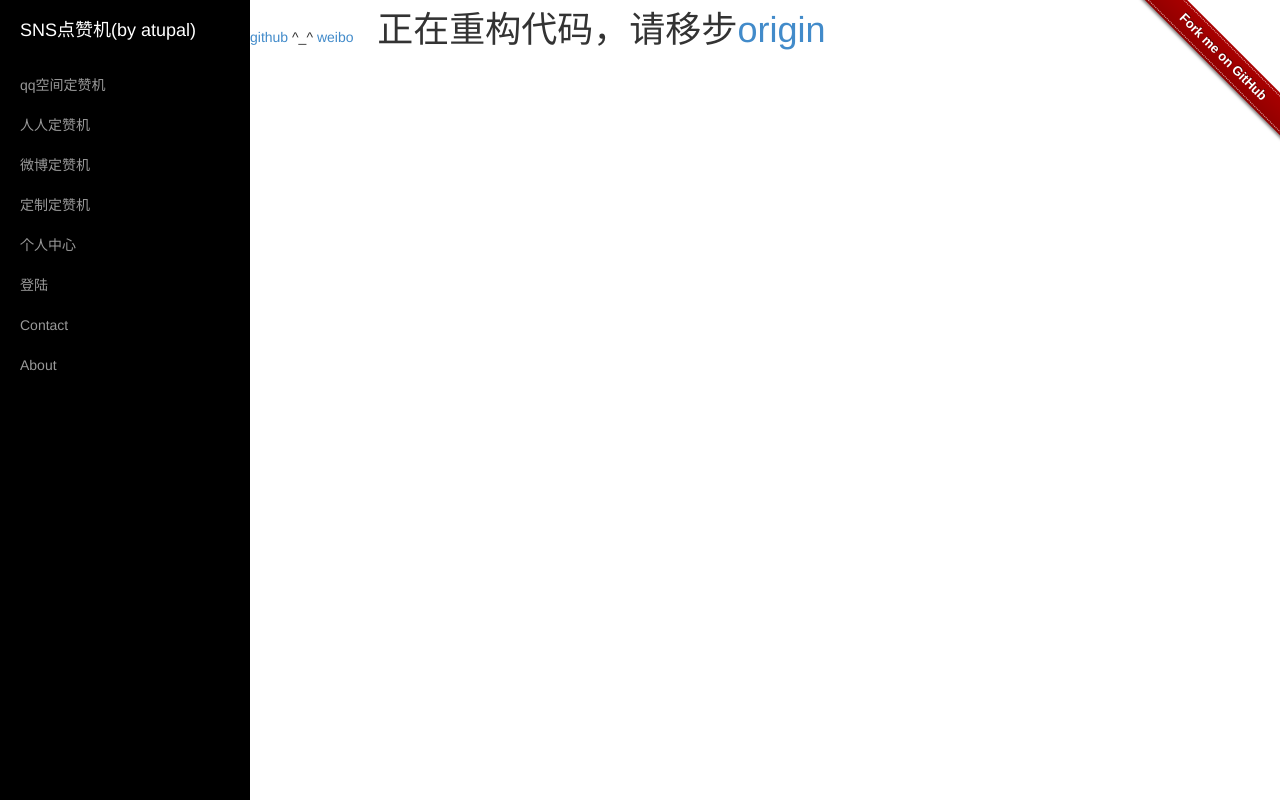
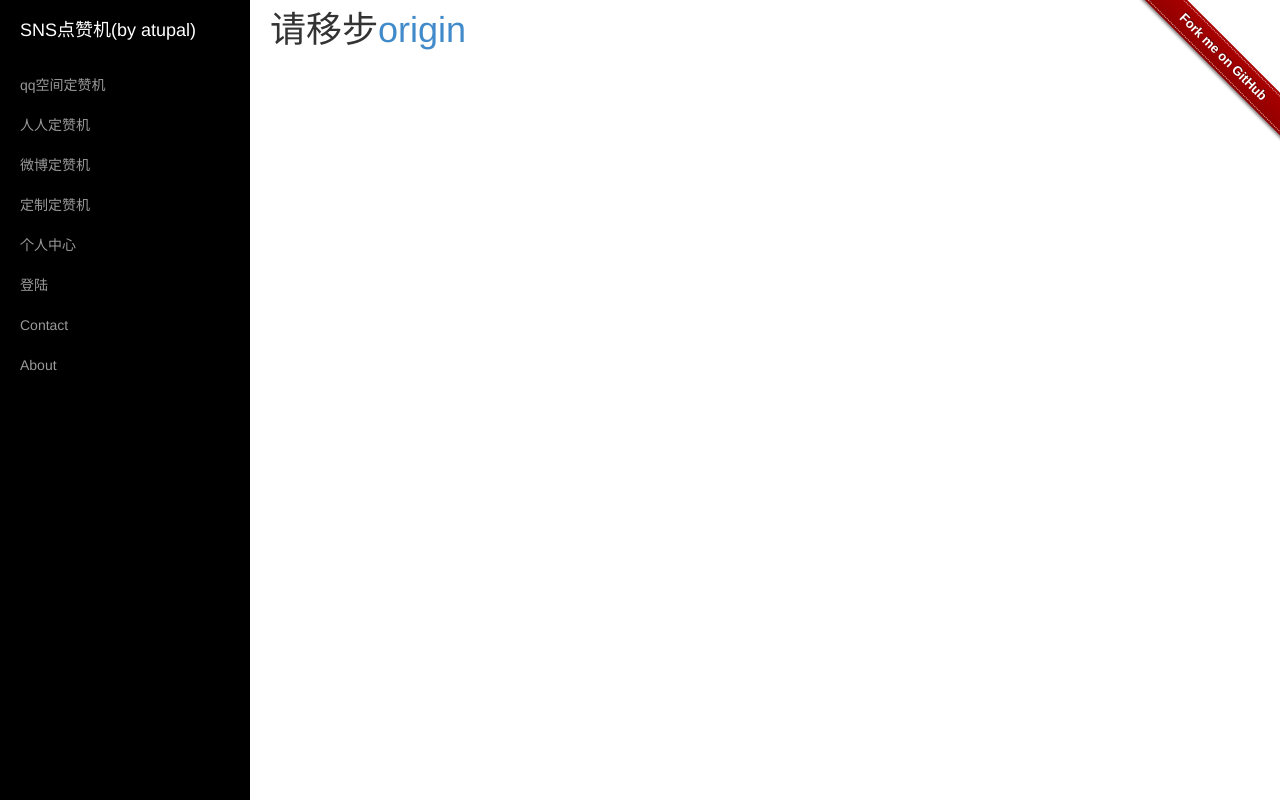
Before and after one commit to atupal/3gqq, a Flask app: page / in a window 1280 px wide. Run offline with Flask 2, Linux system fonts and the light colour scheme; parts of the project's set-up code (start-up, migrations or seed data) failed here and were passed over; some libraries are stand-ins or nearby versions.

Commit message:
base.html
git-svn-id: https://svn.sinaapp.com/3gqq67/1@125 ececca69-a9b5-4a8b-8039-f91a18f81fae

```diff
--- a/application/templates/base.html
+++ b/application/templates/base.html
@@ -16,6 +16,9 @@
 {{ super() }}
 {% endblock %}
 
+{% block header %}
+{% endblock %}
+
 {% block page %}
 {% endblock %}
 
--- a/application/templates/dianzan_qq.html
+++ b/application/templates/dianzan_qq.html
@@ -16,9 +16,11 @@
 {{ super() }}
 {% endblock %}
 
+{% block header %}
+QQ空间点赞机
+{% endblock %}
+
 {% block page %}
-<h2>QQ空间点赞机</h2>
-<br>
 <form role="form">
   <div class="form-group">
     <label for="exampleInputEmail1">QQ/Email address</label>
--- a/application/templates/layout.html
+++ b/application/templates/layout.html
@@ -45,22 +45,21 @@
     {% endblock %}
 
       <!-- Page content -->
-      {% block page %}
       <div id="page-content-wrapper">
         <div class="content-header">
-          <a href="https://github.com/atupal">github</a>
-                                                  ^_^
-          <a href="http://weibo.com/u/2625685811">weibo</a>
           <h1>
             <a id="menu-toggle" href="#" class="btn btn-default"><i class="icon-reorder"></i></a>
-            正在重构代码，请移步<a href=/origin>origin</a>
+            {% block header %}
+            请移步<a href=/origin>origin</a>
+            {% endblock %}
           </h1>
         </div>
         <!-- Keep all page content within the page-content inset div! -->
         <div class="page-content inset">
+          {% block page %}
+          {% endblock %}
         </div>
       </div>
-      {% endblock %}
 
     </div>
 
```
